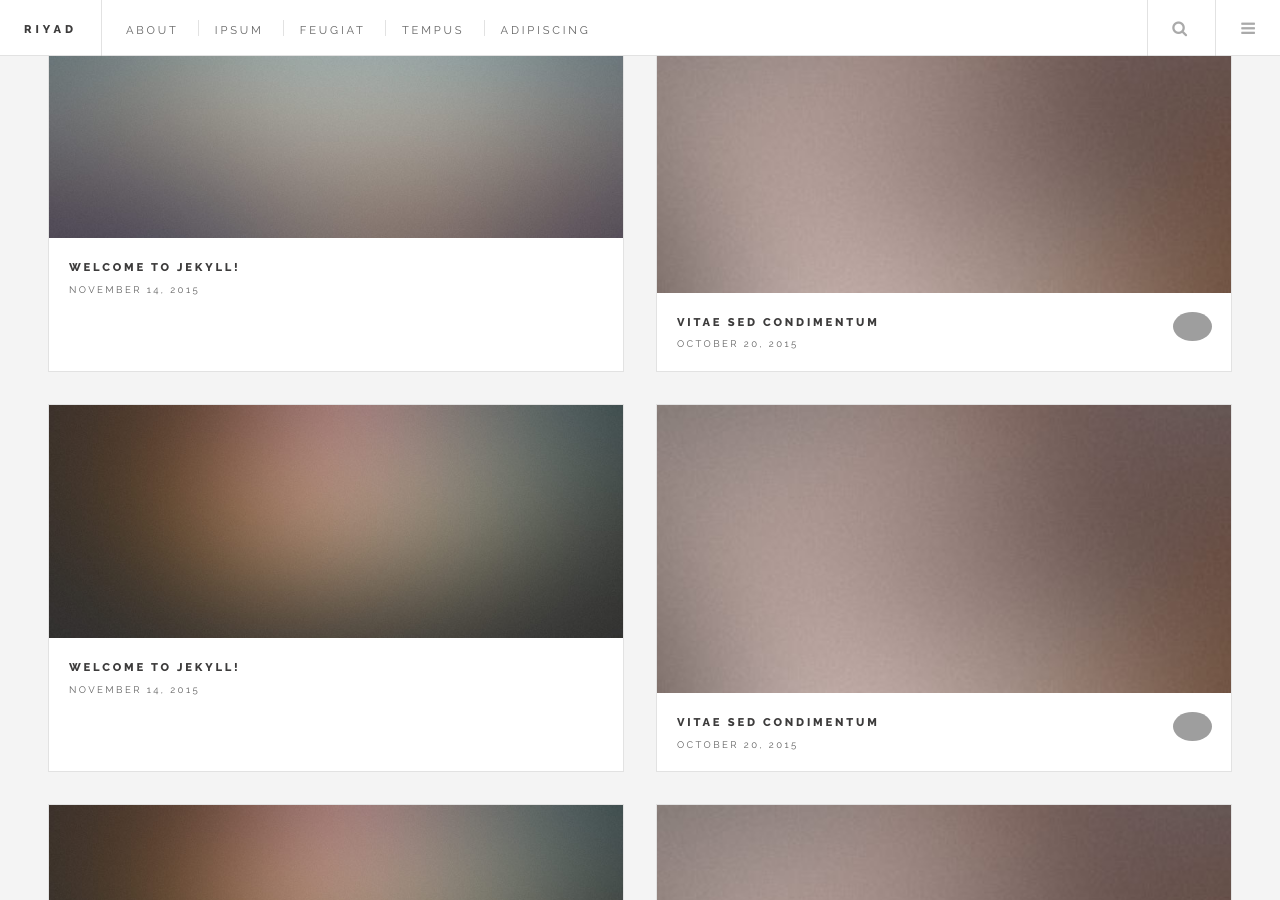
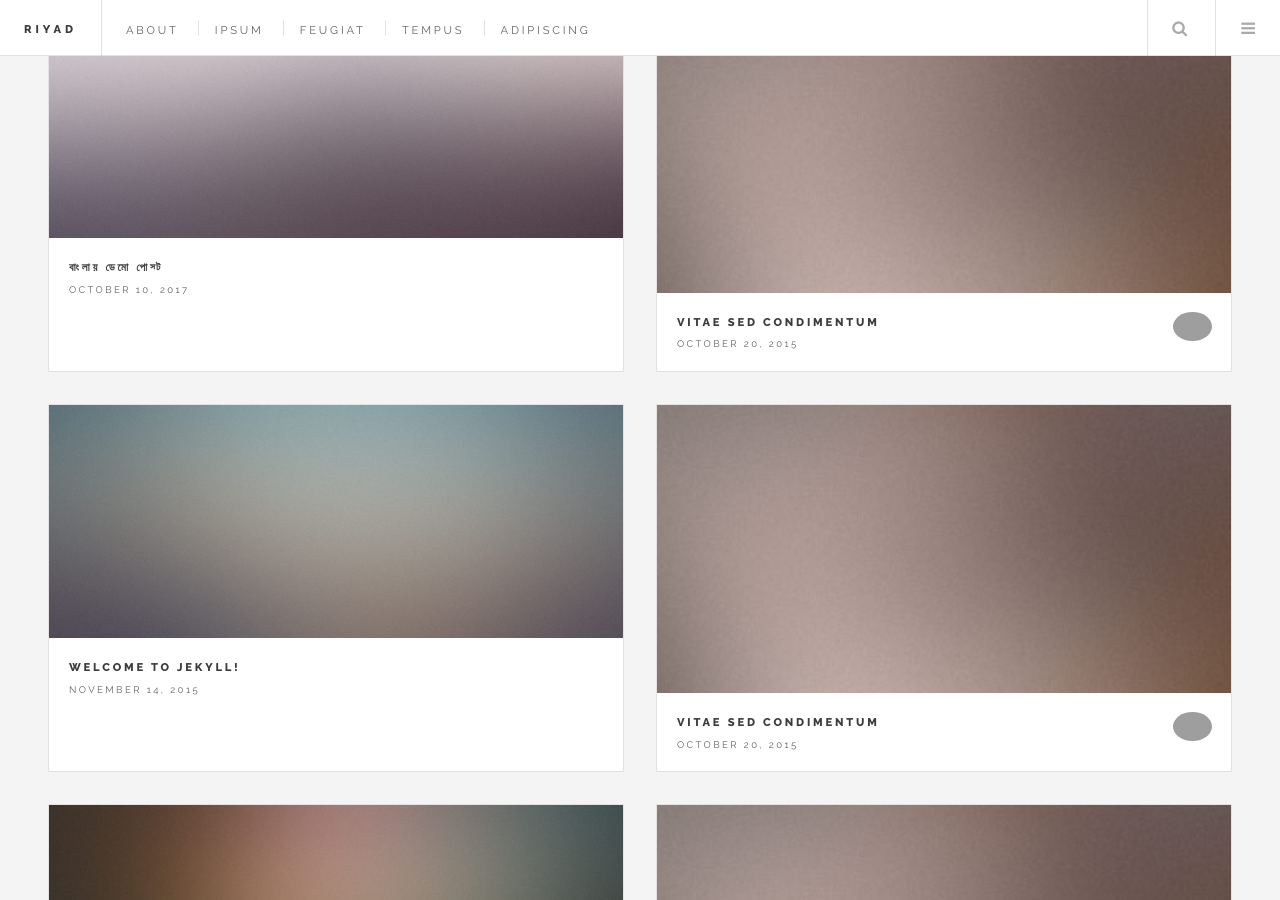
Before and after one commit to RiyadRir/Bangla-Blog, a Jekyll site: the page built from _posts/2015-11-14-welcome-to-jekyll.markdown, in a window 1280 px wide and 900 px high, scrolled down 1372 px. Built offline with Jekyll 4.4.1, drawn with Linux system fonts in a browser that asks for light colours; some of the changed text lies outside the part shown; grey boxes are pictures that could not be loaded.

Commit message:
update post date

```diff
--- a/_posts/2015-11-14-welcome-to-jekyll.markdown
+++ b/_posts/2015-11-14-welcome-to-jekyll.markdown
@@ -1,7 +1,7 @@
 ---
 layout: post
 title:  "বাংলায় ডেমো পোস্ট"
-date:   2015-11-14 16:52:07
+date:   2017-10-10 16:52:07
 categories: অনান্য
 tags: jekyll update
 image: /images/pic02.jpg
```
